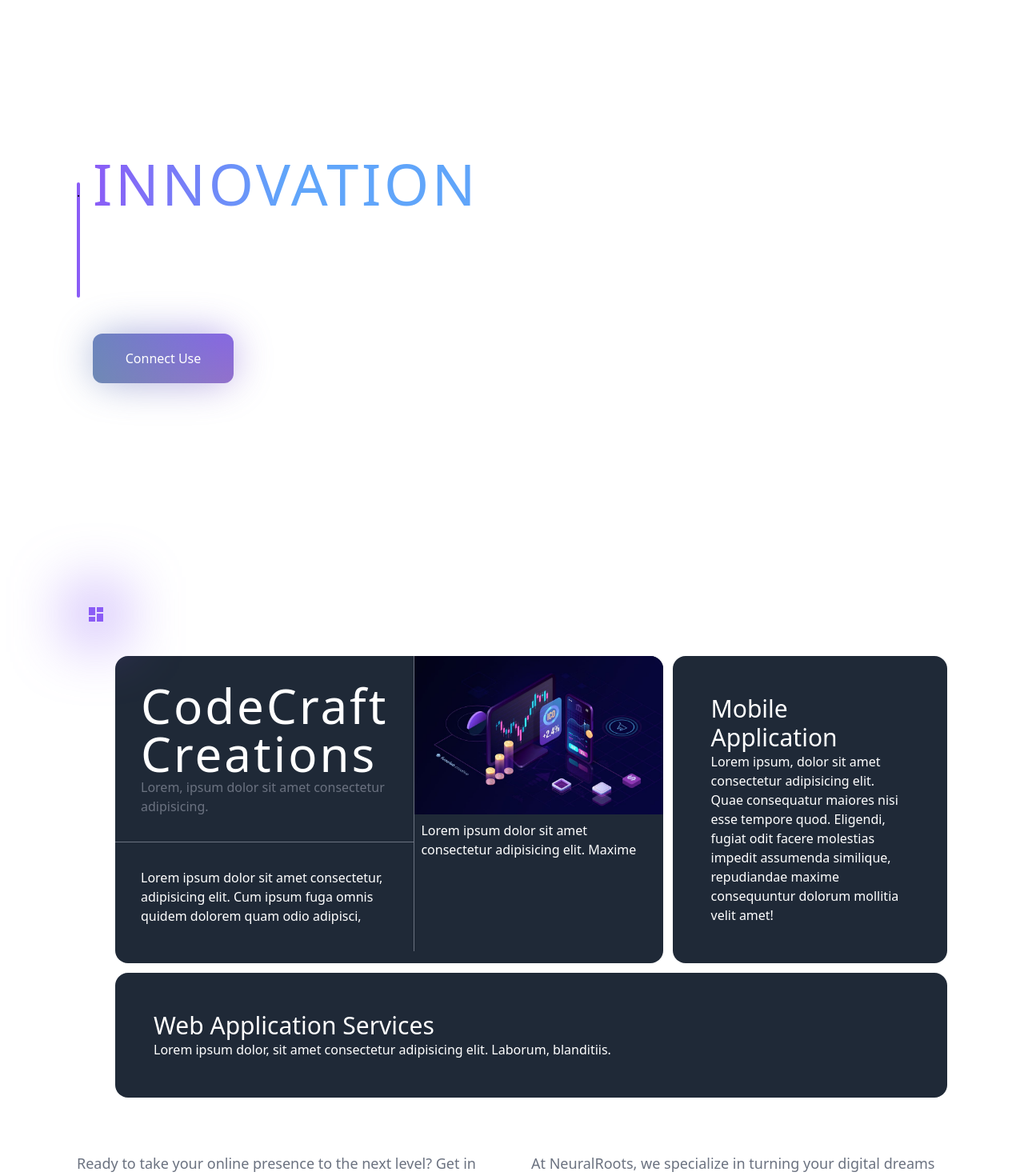
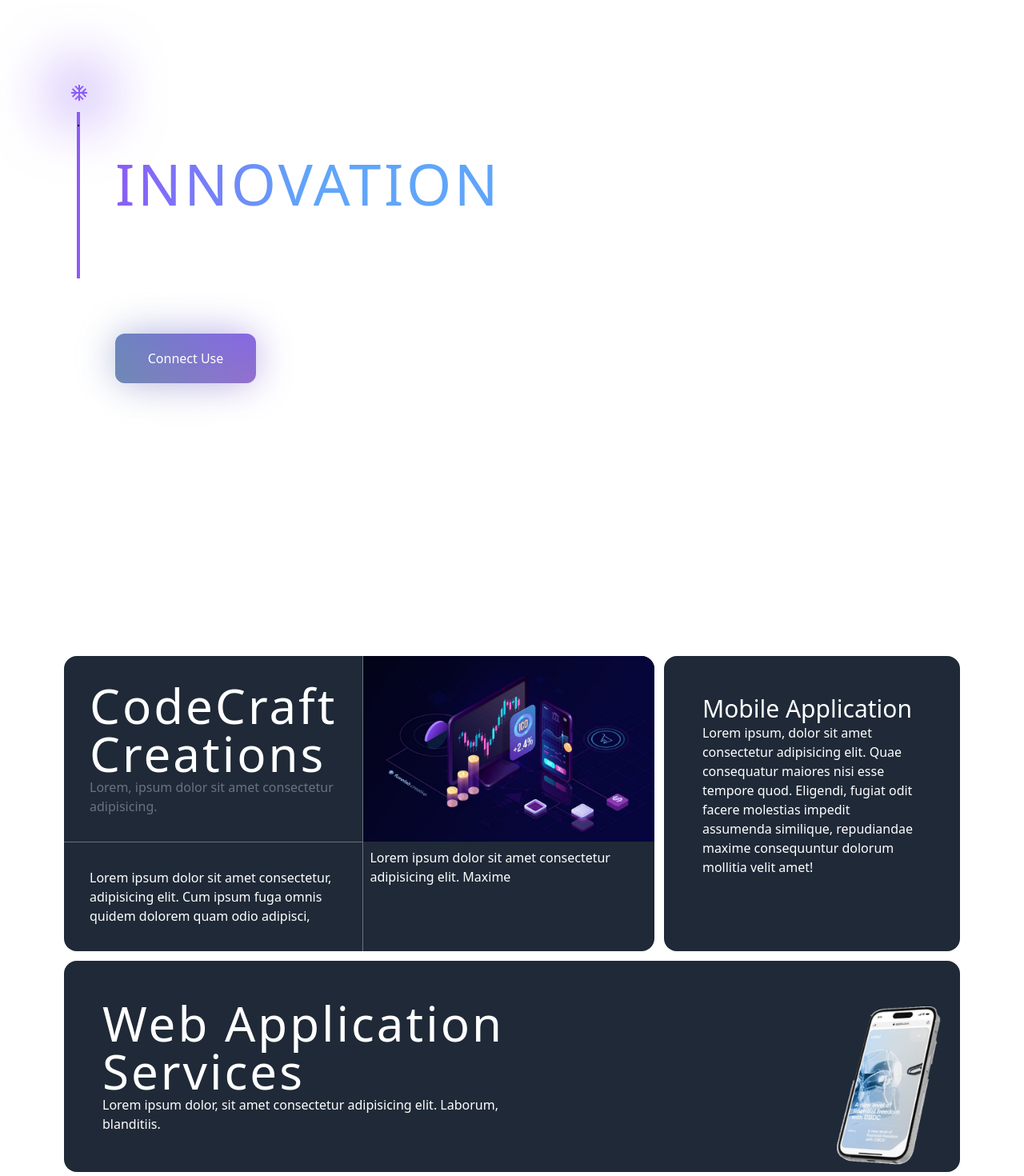
Before and after one commit to Piyush2627/CompanyWebsite, a React (Vite) app: page / in a window 1280 px wide. Shown: the part 100-1570 px from the top of the page at 80% size. Built offline with nearby package versions, Linux system fonts and the light colour scheme.

Commit message:
bram fixecd

```diff
--- a/src/components/animations/TracingBeam.tsx
+++ b/src/components/animations/TracingBeam.tsx
@@ -45,7 +45,7 @@ export const TracingBeam = ({
       ref={ref}
       className={cn("container relative m-auto ", className)}
     >
-      <div className="absolute -top-10 left-24 -z-30 ">
+      <div className="absolute -top-10 left-16 -z-30 ">
         <motion.div
           transition={{
             duration: 0.2,
--- a/src/components/pages/HomePage.tsx
+++ b/src/components/pages/HomePage.tsx
@@ -6,18 +6,25 @@ import { BackgroundGradient } from "../animations/BackgroundGradient";
 import { TracingBeam } from "../animations/TracingBeam";
 import GlowIconContainer from "../common/GlowIconContainer";
 import OurServiceImg from "../../assets/images/fintech-ui-ux-design-1-960x614.jpg";
-import OurServicesContainer from "../common/OurServicesContainer";
+import MObilePng from "../../assets/images/mobilePng.png";
+import LeftAnimation from "../animations/LeftAnimation";
 function HomePage() {
   return (
     <>
       <TracingBeam>
-        <div className=" container absolute left-24 -z-20 h-screen w-10 bg-cinder-950  ">
+        <div className=" container absolute left-20 top-0 -z-20 h-96 w-10 bg-cinder-950  ">
           .
         </div>
         <div className="contaner m-auto px-4 lg:px-24 ">
-          <div className=" flex h-screen items-center justify-center gap-4">
-            <div className=" h-36 w-1 rounded bg-violet-500">.</div>
-            <div className="">
+          <div className=" relative flex h-screen items-center justify-center gap-4">
+            <div className=" absolute -left-[21px] top-48">
+              <GlowIconContainer materialIcon={<AcUnitIcon />} />
+            </div>
+
+            <div className="absolute left-0 top-60 h-52 w-[4.2px] bg-violet-500">
+              .
+            </div>
+            <div className="pl-12">
               <UpAnimation className="">
                 <div>
                   <p className="   text-4xl font-medium uppercase tracking-wider text-white lg:text-7xl">
@@ -48,11 +55,8 @@ function HomePage() {
 
         {/* description */}
         <UpAnimation>
-          <div className="container m-auto mt-8 px-24 ">
+          <div className="container m-auto mt-8 px-20 ">
             <div className="flex ">
-              <GlowIconContainer
-                materialIcon={<DashboardIcon />}
-              ></GlowIconContainer>
               <div>
                 <p className=" bg-cinder-950  text-5xl font-medium uppercase tracking-wider text-white">
                   Our services
@@ -64,10 +68,10 @@ function HomePage() {
               </div>
             </div>
 
-            <div className="pl-12">
+            <div className="">
               <div className=" mt-4 flex justify-between gap-3">
                 <div className="w-8/12 rounded-2xl bg-gray-800 text-white ">
-                  <div className=" flex">
+                  <div className="flex">
                     <div>
                       <div className="border-b border-gray-500 p-8">
                         {" "}
@@ -111,15 +115,23 @@ function HomePage() {
                 </div>
               </div>
             </div>
-            <div className="pl-12">
-              <div className=" mt-3 w-full rounded-2xl bg-gray-800 p-12">
-                <p className="  text-3xl font-medium text-white">
+            <div className="">
+              <div className=" relative mt-3 w-full rounded-2xl bg-gray-800 p-12">
+                <LeftAnimation>
+                  <div className=" absolute  right-0 z-50 w-44">
+                    <img src={MObilePng} alt="" className="" />
+                  </div>
+                </LeftAnimation>
+
+                <div className="w-6/12">
+                  <p className=" text-6xl font-medium tracking-wider text-white">
                     Web Application Services
                   </p>
                   <p className="text-white">
                     Lorem ipsum dolor, sit amet consectetur adipisicing elit.
                     Laborum, blanditiis.
                   </p>
+                </div>
               </div>
             </div>
           </div>
```
Also changed, not shown: src/assets/images/mobilePng.png (added). Lines whose indentation alone changed are shown as unchanged.
